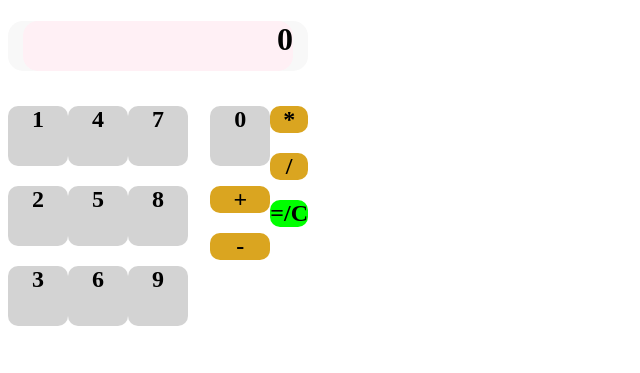
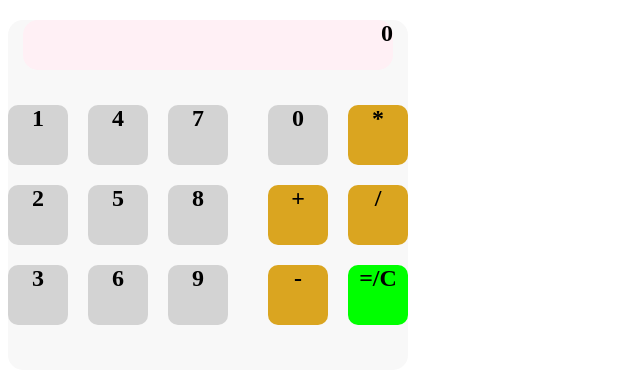
Before and after one commit to dchen71/calculator, a plain HTML site: page Index.html in a window 1280 px wide. Shown: the whole page, without its empty margins (0-640 px from the left). Drawn offline with nearby package versions, Linux system fonts and the light colour scheme.

Commit message:
finished general styling of calculator

```diff
--- a/Index.html
+++ b/Index.html
@@ -11,7 +11,7 @@
   <body>
 
   <div class="container">
-  	<div class="answer"><h1>0</h1></div>
+  	<div class="answer"><h2>0</h2></div>
   	<div class="row">
 	  <div class="one"><h2>1</h2></div>
 	  <div class="two"><h2>2</h2></div>
--- a/Styles/style.css
+++ b/Styles/style.css
@@ -2,9 +2,10 @@
 Row wise styling
 */
 .container{
-  width: 300px;
+  width: 400px;
   background-color: #F8F8F8;
   border-radius: 15px;
+  height: 350px;
 }
 
 .col{
@@ -27,12 +28,16 @@ Buttonwise styling
   background-color: #00ff00;
   border-radius: 10px;
   text-align: center;
+  width: 60px;
+  height: 60px;
 }
 
 .plus, .minus, .multi, .divide{
   background-color: #daa520;
   border-radius: 10px;
   text-align: center;
+  width: 60px;
+  height: 60px;
 }
 
 .one,.two,.three,.four,.five,.six,.seven,.eight,.nine,.zero{
@@ -41,6 +46,7 @@ Buttonwise styling
   text-align: center;
   width: 60px;
   height: 60px;
+  margin-right: 20px;
 }
 
 .row{
```
